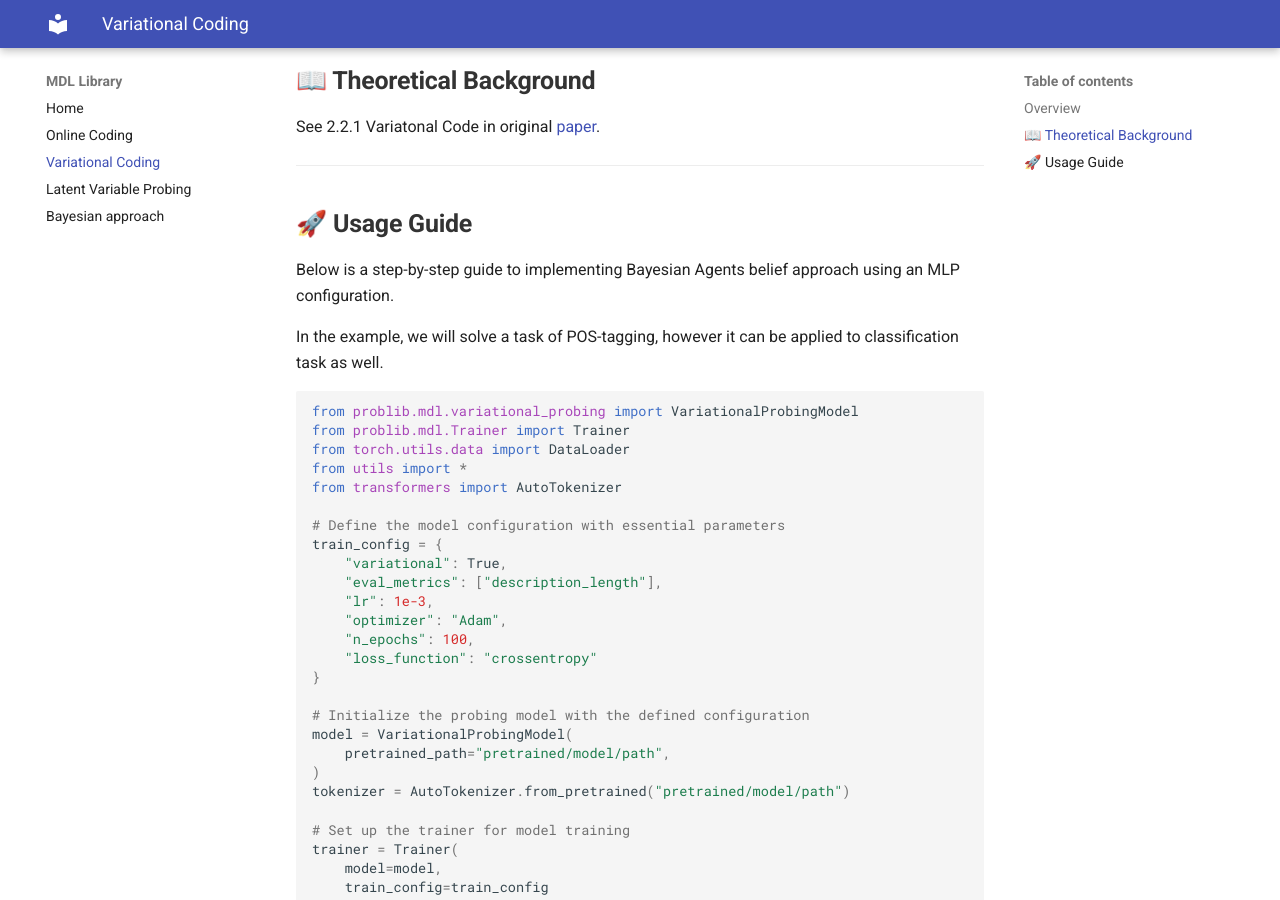
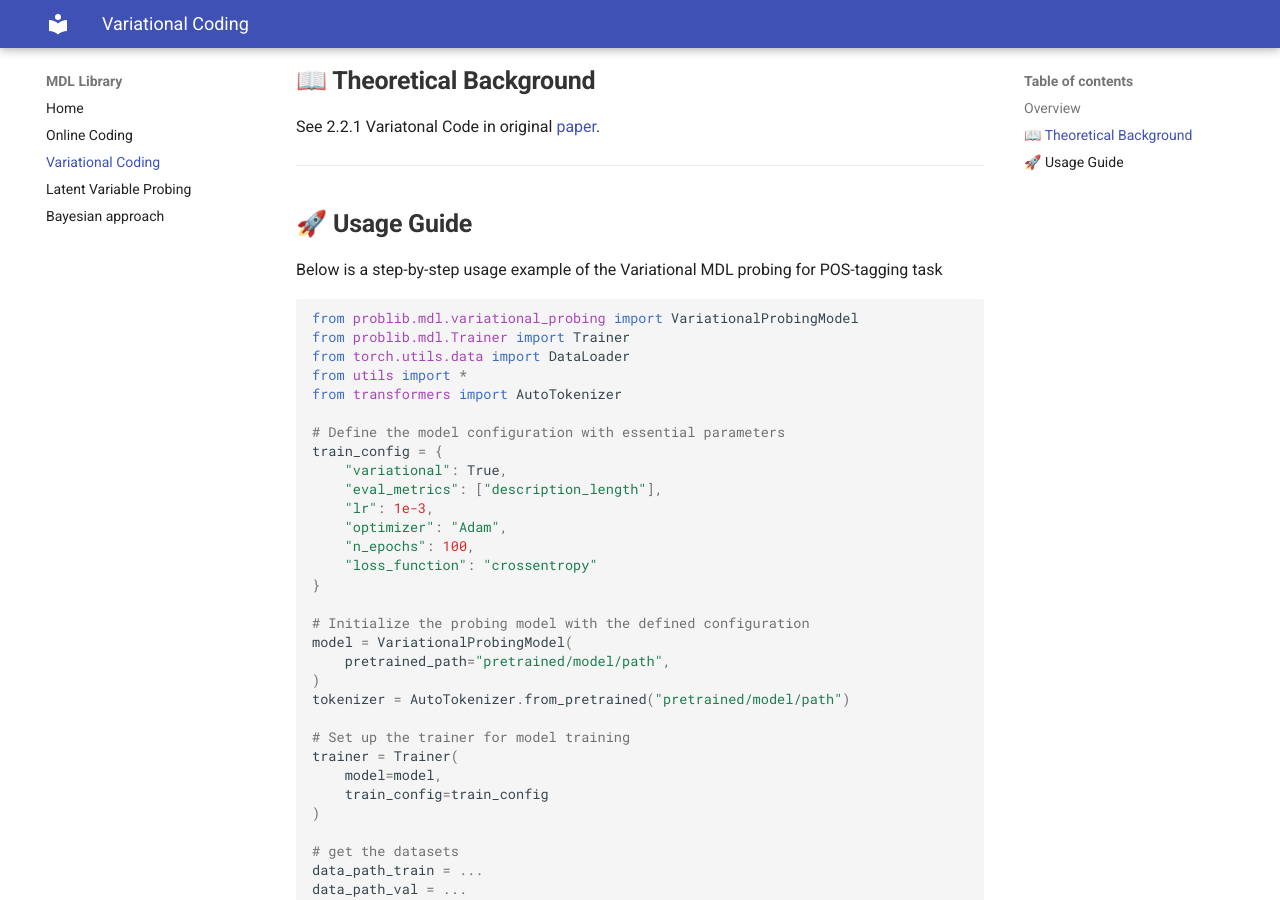
Before and after one commit to intsystems/-BMM-MDL-for-language-models, an MkDocs documentation site: the page built from docs/variational.md, in a window 1280 px wide and 900 px high, scrolled down 310 px. Built offline with MkDocs 1.6.1 and Material for MkDocs 9.7.7, drawn with Linux system fonts in a browser that asks for light colours.

Commit message:
Update variational.md

````diff
--- a/docs/variational.md
+++ b/docs/variational.md
@@ -14,9 +14,7 @@ See 2.2.1 Variatonal Code in original [paper](https://arxiv.org/pdf/2003.12298).
 
 ## 🚀 Usage Guide
 
-Below is a step-by-step guide to implementing Bayesian Agents belief approach using an MLP configuration.
-
-In the example, we will solve a task of POS-tagging, however it can be applied to classification task as well.
+Below is a step-by-step usage example of the Variational MDL probing for POS-tagging task
 
 ```python
 from problib.mdl.variational_probing import VariationalProbingModel
````
